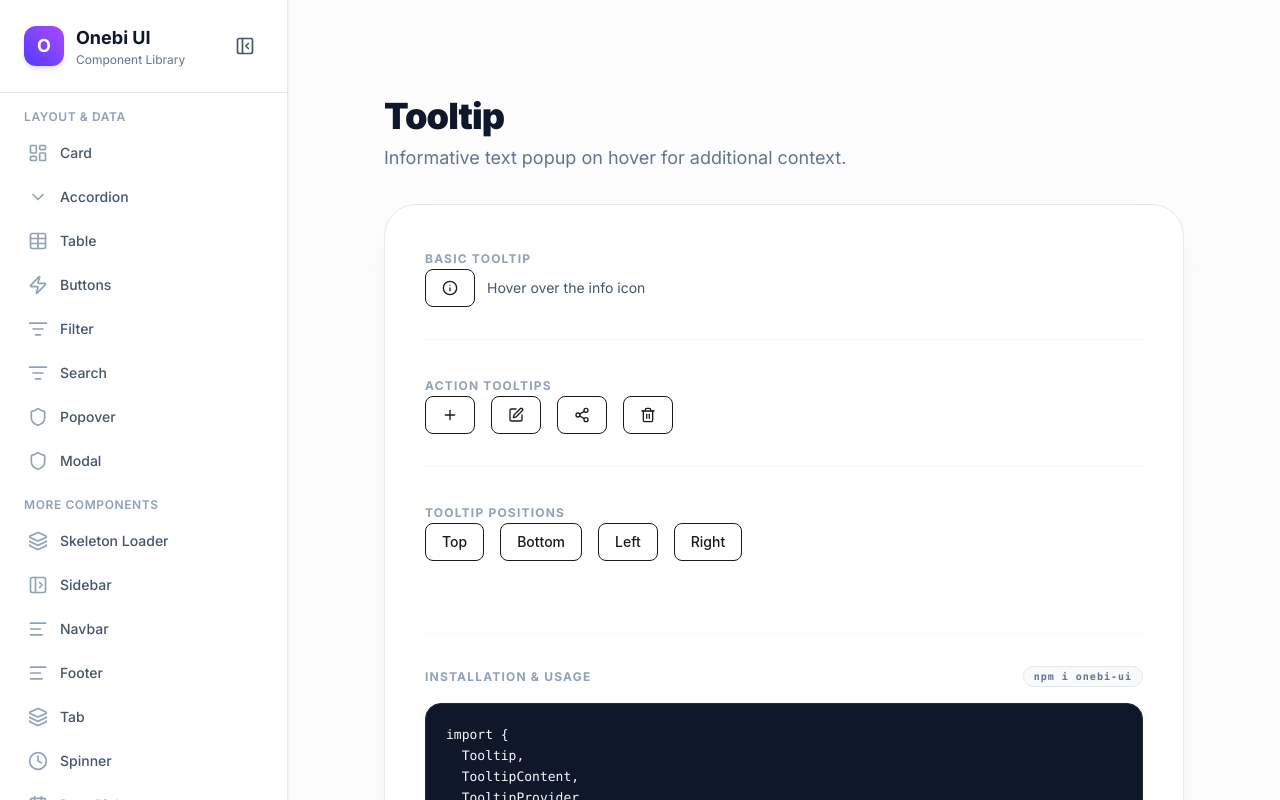
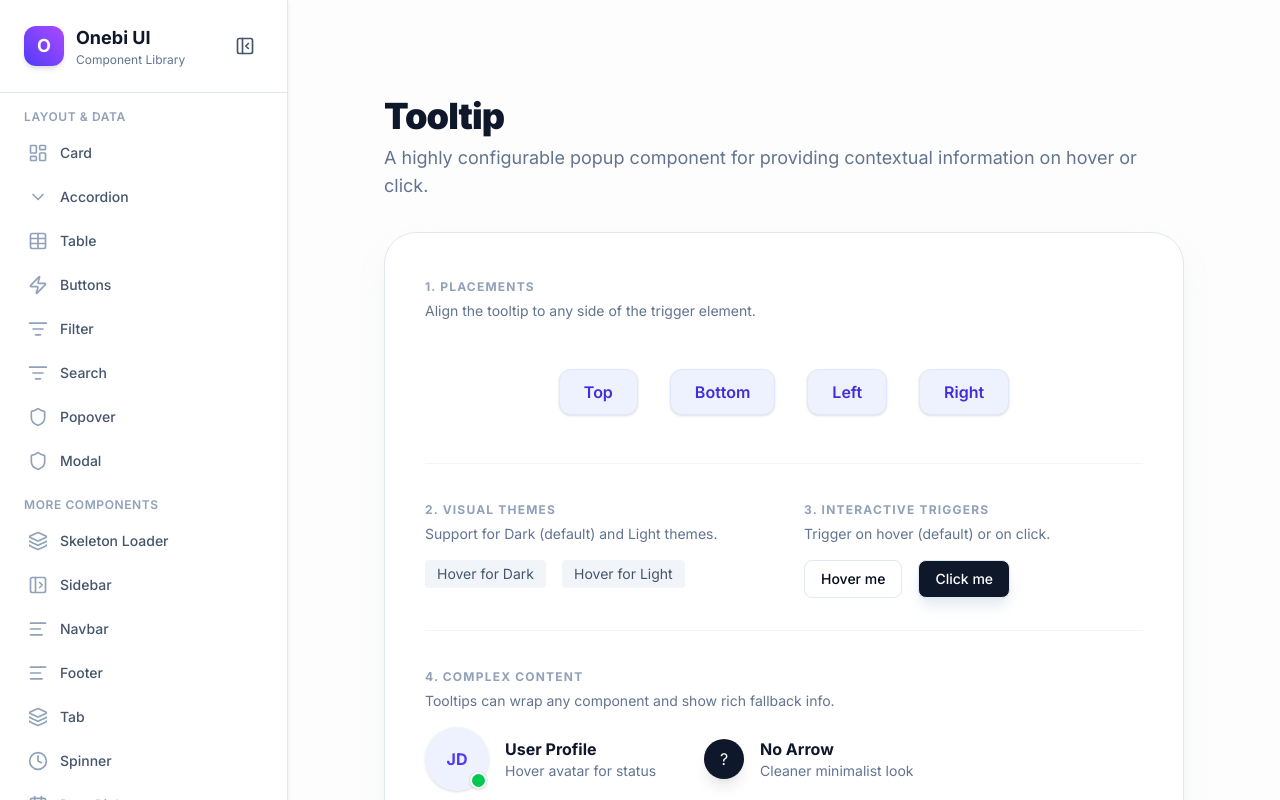
Before and after one commit to OneBI-Software-LLP/Onebi-custom-Components, a Next.js app: page /components/tooltip in a window 1280 px wide. Shown: the top 800 px of the page. Built offline with nearby package versions, Linux system fonts and the light colour scheme.

Commit message:
-Added fully configurable tooltip component.

```diff
--- a/src/app/components/tooltip/page.tsx
+++ b/src/app/components/tooltip/page.tsx
@@ -1,12 +1,11 @@
 "use client";
 
 import React from "react";
-import { Tooltip, TooltipContent, TooltipProvider, TooltipTrigger } from "@/components/ui/tooltip";
-import { Button } from "@/components/ui/button";
 import { Label } from "@/components/ui/label";
 import { Badge } from "@/components/ui/badge";
 import { Separator } from "@/components/ui/separator";
-import { Info, Plus, Trash2, Edit, Share2 } from "lucide-react";
+import CustomTooltip from "@/components/CustomTooltip";
+import CustomAvatar from "@/components/CustomAvatar";
 
 const CodeBlock = ({ code }: { code: string }) => (
   <div className="mt-10 border-t border-slate-100 pt-8">
@@ -27,6 +26,17 @@ const CodeBlock = ({ code }: { code: string }) => (
   </div>
 );
 
+function SectionTitle({ title, subtitle }: { title: string; subtitle: string }) {
+  return (
+    <div className="mb-4 mt-8 first:mt-0">
+      <Label className="text-xs uppercase tracking-widest text-slate-400 font-bold">
+        {title}
+      </Label>
+      <p className="text-sm text-slate-500 mt-1">{subtitle}</p>
+    </div>
+  );
+}
+
 export default function TooltipPage() {
   return (
     <div className="p-12 lg:p-24">
@@ -37,146 +47,115 @@ export default function TooltipPage() {
               Tooltip
             </h2>
             <p className="text-lg text-slate-500">
-              Informative text popup on hover for additional context.
+              A highly configurable popup component for providing contextual information on hover or click.
             </p>
           </div>
+
           <div className="grid gap-8 p-10 border border-slate-200 rounded-[2rem] bg-white shadow-xl shadow-slate-200/50">
-            <div className="space-y-4">
-              <Label className="text-xs uppercase tracking-widest text-slate-400 font-bold">
-                Basic Tooltip
-              </Label>
-              <TooltipProvider>
-                <div className="flex items-center gap-3">
-                  <Tooltip>
-                    <TooltipTrigger asChild>
-                      <Button variant="outline" size="icon">
-                        <Info className="h-4 w-4" />
-                      </Button>
-                    </TooltipTrigger>
-                    <TooltipContent>
-                      <p>This is a helpful tooltip</p>
-                    </TooltipContent>
-                  </Tooltip>
-                  <span className="text-sm text-slate-600">Hover over the info icon</span>
+
+            {/* 1. Placements */}
+            <div>
+              <SectionTitle title="1. Placements" subtitle="Align the tooltip to any side of the trigger element." />
+              <div className="flex flex-wrap gap-8 items-center justify-center pt-8 pb-4">
+                <CustomTooltip content="Appears on the top" placement="top">
+                  <button className="px-6 py-2.5 bg-indigo-50 text-indigo-700 font-semibold rounded-xl border border-indigo-100 hover:bg-indigo-100 transition-colors shadow-sm">Top</button>
+                </CustomTooltip>
+
+                <CustomTooltip content="Appears on the bottom" placement="bottom">
+                  <button className="px-6 py-2.5 bg-indigo-50 text-indigo-700 font-semibold rounded-xl border border-indigo-100 hover:bg-indigo-100 transition-colors shadow-sm">Bottom</button>
+                </CustomTooltip>
+
+                <CustomTooltip content="Appears on the left" placement="left">
+                  <button className="px-6 py-2.5 bg-indigo-50 text-indigo-700 font-semibold rounded-xl border border-indigo-100 hover:bg-indigo-100 transition-colors shadow-sm">Left</button>
+                </CustomTooltip>
+
+                <CustomTooltip content="Appears on the right" placement="right">
+                  <button className="px-6 py-2.5 bg-indigo-50 text-indigo-700 font-semibold rounded-xl border border-indigo-100 hover:bg-indigo-100 transition-colors shadow-sm">Right</button>
+                </CustomTooltip>
+              </div>
+            </div>
+
+            <Separator className="bg-slate-100" />
+
+            {/* 2. Themes & Triggers */}
+            <div className="grid grid-cols-1 md:grid-cols-2 gap-10">
+              <div>
+                <SectionTitle title="2. Visual Themes" subtitle="Support for Dark (default) and Light themes." />
+                <div className="flex gap-4 items-center">
+                  <CustomTooltip content="I'm the default dark theme" theme="dark">
+                    <span className="px-3 py-1 rounded bg-slate-100 text-slate-600 text-sm cursor-pointer hover:bg-slate-200 transition-colors">Hover for Dark</span>
+                  </CustomTooltip>
+                  <CustomTooltip content="I'm the clean light theme" theme="light">
+                    <span className="px-3 py-1 rounded bg-slate-100 text-slate-600 text-sm cursor-pointer hover:bg-slate-200 transition-colors">Hover for Light</span>
+                  </CustomTooltip>
                 </div>
-              </TooltipProvider>
+              </div>
+              <div>
+                <SectionTitle title="3. Interactive Triggers" subtitle="Trigger on hover (default) or on click." />
+                <div className="flex gap-4 items-center">
+                  <CustomTooltip content="Hover logic is standard" trigger="hover">
+                    <button className="px-4 py-2 border rounded-lg text-sm font-medium hover:bg-slate-50 transition-colors">Hover me</button>
+                  </CustomTooltip>
+                  <CustomTooltip content="Click outside to close this" trigger="click">
+                    <button className="px-4 py-2 border rounded-lg bg-slate-900 text-white text-sm font-medium hover:bg-black transition-colors shadow-lg shadow-slate-200">Click me</button>
+                  </CustomTooltip>
+                </div>
+              </div>
             </div>
+
             <Separator className="bg-slate-100" />
-            <div className="space-y-4">
-              <Label className="text-xs uppercase tracking-widest text-slate-400 font-bold">
-                Action Tooltips
-              </Label>
-              <TooltipProvider>
-                <div className="flex gap-4">
-                  <Tooltip>
-                    <TooltipTrigger asChild>
-                      <Button variant="outline" size="icon">
-                        <Plus className="h-4 w-4" />
-                      </Button>
-                    </TooltipTrigger>
-                    <TooltipContent>
-                      <p>Add new item</p>
-                    </TooltipContent>
-                  </Tooltip>
-                  <Tooltip>
-                    <TooltipTrigger asChild>
-                      <Button variant="outline" size="icon">
-                        <Edit className="h-4 w-4" />
-                      </Button>
-                    </TooltipTrigger>
-                    <TooltipContent>
-                      <p>Edit item</p>
-                    </TooltipContent>
-                  </Tooltip>
-                  <Tooltip>
-                    <TooltipTrigger asChild>
-                      <Button variant="outline" size="icon">
-                        <Share2 className="h-4 w-4" />
-                      </Button>
-                    </TooltipTrigger>
-                    <TooltipContent>
-                      <p>Share with others</p>
-                    </TooltipContent>
-                  </Tooltip>
-                  <Tooltip>
-                    <TooltipTrigger asChild>
-                      <Button variant="outline" size="icon" className="text-red-500 hover:text-red-600">
-                        <Trash2 className="h-4 w-4" />
-                      </Button>
-                    </TooltipTrigger>
-                    <TooltipContent>
-                      <p className="text-red-500">Delete item</p>
-                    </TooltipContent>
-                  </Tooltip>
+
+            {/* 3. Real World Example */}
+            <div>
+              <SectionTitle title="4. Complex Content" subtitle="Tooltips can wrap any component and show rich fallback info." />
+              <div className="flex gap-12 items-center">
+                <div className="flex items-center gap-4">
+                  <CustomTooltip content="John Doe (Online)" placement="right" theme="light">
+                    <div className="cursor-pointer">
+                      <CustomAvatar initials="JD" size="lg" status="online" />
+                    </div>
+                  </CustomTooltip>
+                  <div className="flex flex-col">
+                    <span className="font-bold text-slate-900">User Profile</span>
+                    <span className="text-sm text-slate-500">Hover avatar for status</span>
+                  </div>
                 </div>
-              </TooltipProvider>
-            </div>
-            <Separator className="bg-slate-100" />
-            <div className="space-y-4">
-              <Label className="text-xs uppercase tracking-widest text-slate-400 font-bold">
-                Tooltip Positions
-              </Label>
-              <TooltipProvider>
-                <div className="flex flex-wrap gap-4">
-                  <Tooltip>
-                    <TooltipTrigger asChild>
-                      <Button variant="outline">Top</Button>
-                    </TooltipTrigger>
-                    <TooltipContent side="top">
-                      <p>Tooltip on top</p>
-                    </TooltipContent>
-                  </Tooltip>
-                  <Tooltip>
-                    <TooltipTrigger asChild>
-                      <Button variant="outline">Bottom</Button>
-                    </TooltipTrigger>
-                    <TooltipContent side="bottom">
-                      <p>Tooltip on bottom</p>
-                    </TooltipContent>
-                  </Tooltip>
-                  <Tooltip>
-                    <TooltipTrigger asChild>
-                      <Button variant="outline">Left</Button>
-                    </TooltipTrigger>
-                    <TooltipContent side="left">
-                      <p>Tooltip on left</p>
-                    </TooltipContent>
-                  </Tooltip>
-                  <Tooltip>
-                    <TooltipTrigger asChild>
-                      <Button variant="outline">Right</Button>
-                    </TooltipTrigger>
-                    <TooltipContent side="right">
-                      <p>Tooltip on right</p>
-                    </TooltipContent>
-                  </Tooltip>
+
+                <div className="flex items-center gap-4">
+                  <CustomTooltip content="Minimalist style, no arrow." showArrow={false}>
+                    <div className="w-10 h-10 rounded-full bg-slate-900 flex items-center justify-center text-white cursor-help shadow-lg">
+                      ?
+                    </div>
+                  </CustomTooltip>
+                  <div className="flex flex-col">
+                    <span className="font-bold text-slate-900">No Arrow</span>
+                    <span className="text-sm text-slate-500">Cleaner minimalist look</span>
+                  </div>
                 </div>
-              </TooltipProvider>
+              </div>
             </div>
 
             <CodeBlock
-              code={`import {
-  Tooltip,
-  TooltipContent,
-  TooltipProvider,
-  TooltipTrigger,
-} from "onebi-ui";
-import { Info } from "lucide-react";
+              code={`import CustomTooltip from "@/components/CustomTooltip";
+import CustomAvatar from "@/components/CustomAvatar";
 
-export default function TooltipDemo() {
+export default function Example() {
   return (
-    <TooltipProvider>
-      <Tooltip>
-        <TooltipTrigger asChild>
-          <Button variant="outline" size="icon">
-            <Info className="h-4 w-4" />
-          </Button>
-        </TooltipTrigger>
-        <TooltipContent>
-          <p>Helpful information here!</p>
-        </TooltipContent>
-      </Tooltip>
-    </TooltipProvider>
+    <div className="flex gap-4">
+      {/* Basic hover tooltip */}
+      <CustomTooltip content="Click to save" placement="top">
+        <button>Save Changes</button>
+      </CustomTooltip>
+
+      {/* Light theme with click trigger */}
+      <CustomTooltip
+        content="Profile Details"
+        trigger="click"
+        theme="light"
+      >
+        <CustomAvatar initials="JD" status="online" />
+      </CustomTooltip>
+    </div>
   );
 }`}
             />
--- /dev/null
+++ b/src/components/CustomTooltip.tsx
@@ -0,0 +1,124 @@
+import React, { useState, useRef, useEffect, ReactNode, useId } from 'react';
+import { cn } from "@/lib/utils";
+
+export interface CustomTooltipProps {
+  /** The element that triggers the tooltip (usually a button or icon) */
+  children: React.ReactNode;
+  /** The content displayed inside the tooltip */
+  content: ReactNode;
+  /** Where the tooltip should appear relative to the trigger */
+  placement?: 'top' | 'bottom' | 'left' | 'right';
+  /** The visual theme */
+  theme?: 'dark' | 'light';
+  /** How the tooltip is triggered */
+  trigger?: 'hover' | 'click';
+  /** Delay in milliseconds before the tooltip appears (hover only) */
+  delay?: number;
+  /** Whether to show the directional arrow */
+  showArrow?: boolean;
+  /** Custom classes for the tooltip container */
+  className?: string;
+}
+
+const placementStyles = {
+  top: 'bottom-full left-1/2 -translate-x-1/2 mb-2',
+  bottom: 'top-full left-1/2 -translate-x-1/2 mt-2',
+  left: 'right-full top-1/2 -translate-y-1/2 mr-2',
+  right: 'left-full top-1/2 -translate-y-1/2 ml-2',
+};
+
+const themeStyles = {
+  dark: 'bg-slate-900 text-slate-50',
+  light: 'bg-white text-slate-900 border border-slate-200 shadow-xl',
+};
+
+const arrowPlacements = {
+  top: 'bottom-[-4px] left-1/2 -translate-x-1/2 border-r border-b border-inherit',
+  bottom: 'top-[-4px] left-1/2 -translate-x-1/2 border-t border-l border-inherit',
+  left: 'right-[-4px] top-1/2 -translate-y-1/2 border-t border-r border-inherit',
+  right: 'left-[-4px] top-1/2 -translate-y-1/2 border-b border-l border-inherit',
+};
+
+export const CustomTooltip: React.FC<CustomTooltipProps> = ({
+  children,
+  content,
+  placement = 'top',
+  theme = 'dark',
+  trigger = 'hover',
+  delay = 200,
+  showArrow = true,
+  className = '',
+}) => {
+  const [isVisible, setIsVisible] = useState(false);
+  const timeoutRef = useRef<NodeJS.Timeout | null>(null);
+  const tooltipId = useId();
+
+  const handleShow = () => {
+    if (timeoutRef.current) clearTimeout(timeoutRef.current);
+    timeoutRef.current = setTimeout(() => setIsVisible(true), delay);
+  };
+
+  const handleHide = () => {
+    if (timeoutRef.current) clearTimeout(timeoutRef.current);
+    setIsVisible(false);
+  };
+
+  const handleClick = (e: React.MouseEvent) => {
+    if (trigger === 'click') {
+      e.stopPropagation();
+      setIsVisible(!isVisible);
+    }
+  };
+
+  // Close on outside click if trigger is 'click'
+  useEffect(() => {
+    if (trigger !== 'click') return;
+
+    const handleOutsideClick = () => setIsVisible(false);
+    if (isVisible) {
+      window.addEventListener('click', handleOutsideClick);
+    }
+    return () => window.removeEventListener('click', handleOutsideClick);
+  }, [isVisible, trigger]);
+
+  return (
+    <div
+      className="relative w-fit inline-flex"
+      onMouseEnter={trigger === 'hover' ? handleShow : undefined}
+      onMouseLeave={trigger === 'hover' ? handleHide : undefined}
+      onFocus={trigger === 'hover' ? handleShow : undefined}
+      onBlur={trigger === 'hover' ? handleHide : undefined}
+      onClick={handleClick}
+      aria-describedby={isVisible ? tooltipId : undefined}
+    >
+      {children}
+
+      {isVisible && (
+        <div
+          id={tooltipId}
+          role="tooltip"
+          className={cn(
+            "absolute z-50 px-3 py-1.5 text-xs font-medium rounded-lg whitespace-nowrap shadow-lg animate-in fade-in zoom-in-95 duration-150 pointer-events-none",
+            placementStyles[placement],
+            themeStyles[theme],
+            className
+          )}
+        >
+          {content}
+
+          {showArrow && (
+            <div
+              className={cn(
+                "absolute w-2 h-2 rotate-45 z-[-1] bg-inherit",
+                arrowPlacements[placement]
+              )}
+              aria-hidden="true"
+            />
+          )}
+        </div>
+      )}
+    </div>
+  );
+};
+
+export default CustomTooltip;
```
